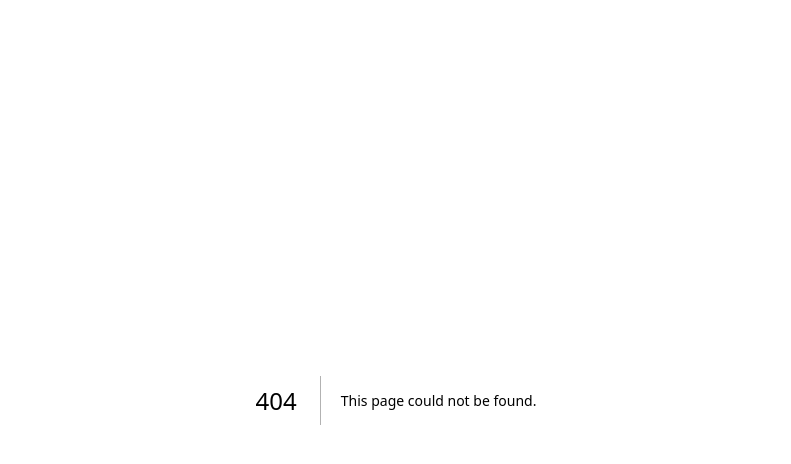
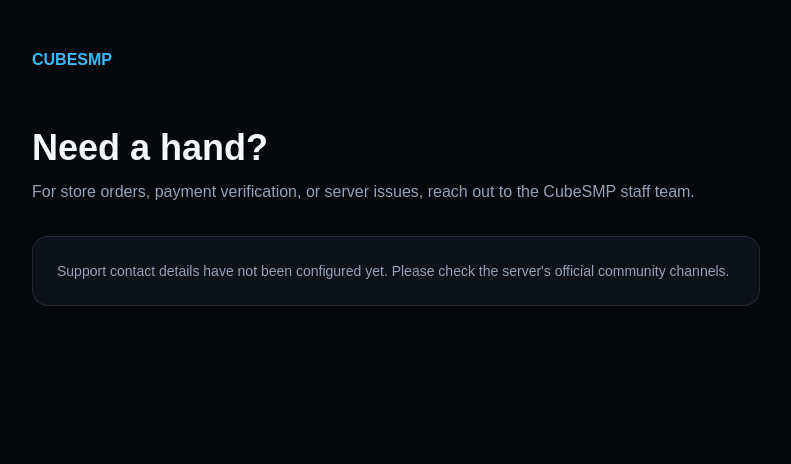
Before and after one commit to veyl-dev/CubeSMP, a Next.js app in the folder apps/web/: page /support in a window 1280 px wide. Before the commit this address had no page. Shown: the top 464 px of the page, without its empty margins (244-1035 px from the left). Built offline with nearby package versions, Linux system fonts and the light colour scheme; no server answers; the database is empty.

Commit message:
feat(web): add support and contact page

```diff
--- /dev/null
+++ b/apps/web/src/app/support/page.tsx
@@ -0,0 +1,8 @@
+import Link from "next/link";
+import { prisma } from "@/lib/prisma";
+export const dynamic="force-dynamic";
+export default async function SupportPage(){
+ const settings=await prisma.websiteSetting.findMany({where:{key:{in:["support_email","discord_url","server_information"]}}});
+ const values=Object.fromEntries(settings.map(x=>[x.key,typeof x.value==="string"?x.value:""]));
+ return <main className="mx-auto min-h-screen max-w-3xl px-5 py-12"><Link href="/" className="font-black text-sky-400">CUBESMP</Link><h1 className="mt-14 text-4xl font-black">Need a hand?</h1><p className="mt-3 text-slate-400">For store orders, payment verification, or server issues, reach out to the CubeSMP staff team.</p><div className="mt-8 space-y-4">{values.support_email&&<a href={`mailto:${values.support_email}`} className="block rounded-2xl border border-white/10 bg-panel p-5"><p className="text-xs font-bold text-sky-400">EMAIL SUPPORT</p><p className="mt-2 font-bold">{values.support_email}</p></a>}{values.discord_url&&<a href={values.discord_url} target="_blank" rel="noreferrer" className="block rounded-2xl border border-white/10 bg-panel p-5"><p className="text-xs font-bold text-sky-400">COMMUNITY</p><p className="mt-2 font-bold">Join our Discord</p></a>}{values.server_information&&<div className="rounded-2xl border border-white/10 bg-panel p-5"><p className="text-xs font-bold text-sky-400">SERVER INFORMATION</p><p className="mt-2 whitespace-pre-wrap text-sm text-slate-300">{values.server_information}</p></div>}{!values.support_email&&!values.discord_url&&!values.server_information&&<p className="rounded-2xl border border-white/10 bg-panel p-6 text-sm text-slate-400">Support contact details have not been configured yet. Please check the server's official community channels.</p>}</div></main>;
+}
```
